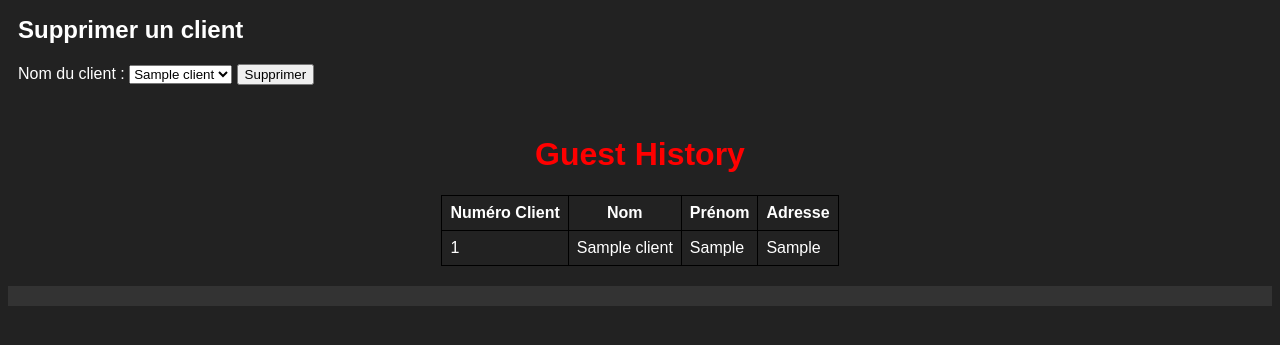
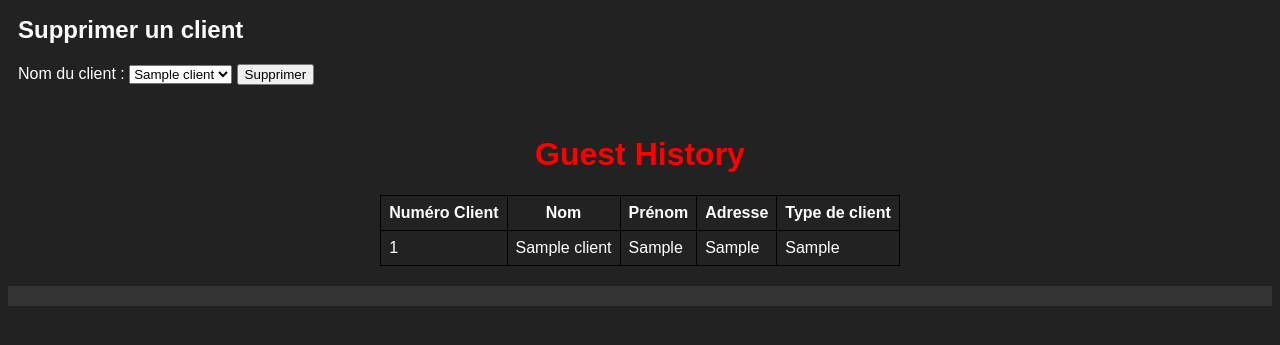
Before and after one commit to UnBretonFou/LocAuto_YC, a PHP site: page /client.php in a window 1280 px wide. Shown: the part 193-538 px from the top of the page. Run offline with PHP 8.4, Linux system fonts and the light colour scheme; tables that the repository leaves empty or names only in its code hold one stand-in row (values such as "Sample post").

Commit message:
modified : client.php -> ajout colonne 'Type de client'

```diff
--- a/Backend/src/client.php
+++ b/Backend/src/client.php
@@ -66,28 +66,32 @@
 
         <?php
             //requête sql ci-dessous
-            $sql = "SELECT * FROM client";
+            $sql = "SELECT c.id_client, c.nom, c.prenom, c.adresse, t.libelle
+                    FROM client c
+                    INNER JOIN type_de_client t ON c.id_type_de_client = t.id_type_de_client";
             $requete = mysqli_query($con, $sql);
 
             echo "<div class='table-container'><table style='border-collapse: collapse;'>";
             echo "<tr><th style='border: 1px solid black;'>Numéro Client</th>
-                <th style='border: 1px solid black;'>Nom</th>
-                <th style='border: 1px solid black;'>Prénom</th>
-                <th style='border: 1px solid black;'>Adresse</th></tr>";
+                    <th style='border: 1px solid black;'>Nom</th>
+                    <th style='border: 1px solid black;'>Prénom</th>
+                    <th style='border: 1px solid black;'>Adresse</th>
+                    <th style='border: 1px solid black;'>Type de client</th></tr>";
 
             $compteur = 0;
 
-            while ($resultat =mysqli_fetch_array($requete)) {
+            while ($resultat = mysqli_fetch_array($requete)) {
                 $compteur++;
 
                 $classe = ($compteur % 2 == 0) ? "even" : "odd";
 
                 echo "<tr class='" . $classe . "'>
-                    <td style='border: 1px solid black;'>" . $resultat["id_client"] . "</td>
-                    <td style='border: 1px solid black;'>" . $resultat["nom"] . "</td>
-                    <td style='border: 1px solid black;'>" . $resultat["prenom"] . "</td>
-                    <td style='border: 1px solid black;'>" . $resultat["adresse"] . "</td></tr>";
-
+                        <td style='border: 1px solid black;'>" . $resultat["id_client"] . "</td>
+                        <td style='border: 1px solid black;'>" . $resultat["nom"] . "</td>
+                        <td style='border: 1px solid black;'>" . $resultat["prenom"] . "</td>
+                        <td style='border: 1px solid black;'>" . $resultat["adresse"] . "</td>
+                        <td style='border: 1px solid black;'>" . $resultat["libelle"] . "</td>
+                      </tr>";
             }
 
             echo "</table></div>";
```
